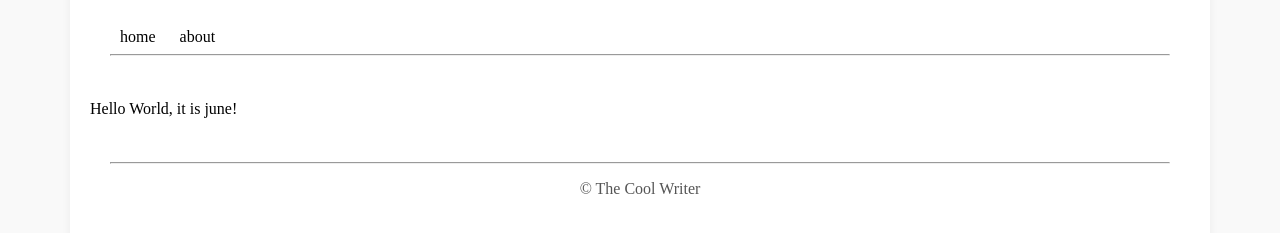
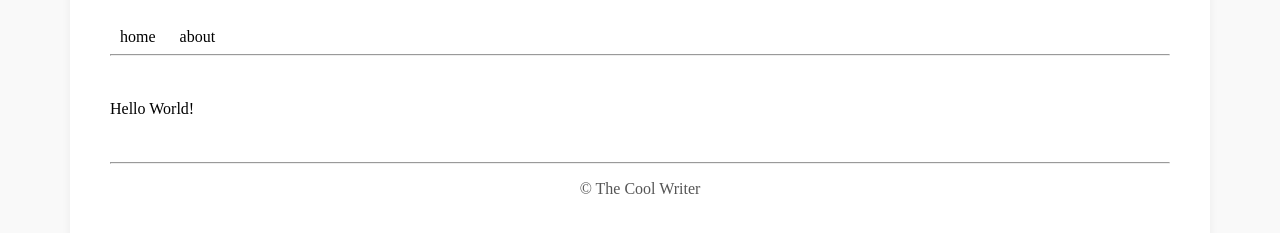
Before and after one commit to mahdikarimi1386339/mahdikarimi1386339.github.io, a Jekyll site: the page built from _posts/2025-06-17-firstPost-post.md, in a window 1280 px wide. Shown: the part 132-365 px from the top of the page. Built offline with Jekyll 4.4.1, drawn with Linux system fonts in a browser that asks for light colours.

Commit message:
get rid of some problems

```diff
--- a/_layouts/default.html
+++ b/_layouts/default.html
@@ -13,8 +13,9 @@
             {% if page.url == "/" %} {% include sidebar.html %} {% endif %}
 
             <div class="container">
-                {% include header.html %} {{ content }} {% include footer.html
-                %}
+                {% include header.html %}
+                <div style="padding: 0 20px 0 20px">{{ content }}</div>
+                {% include footer.html %}
             </div>
         </div>
     </body>
--- a/_posts/2025-06-17-firstPost-post.md
+++ b/_posts/2025-06-17-firstPost-post.md
@@ -3,5 +3,4 @@ layout: default
 title: My First Post
 ---
 
-Hello World,
-it is june!
+Hello World!
--- a/assets/css/style.css
+++ b/assets/css/style.css
@@ -37,6 +37,7 @@ nav a:hover {
     text-decoration: underline;
 }
 /* end of shits */
+
 /* Parent wrapper that centers both sidebar and container together */
 .page-wrapper {
     display: flex;
```
Also changed, not shown: index.md (+1 -0 lines), 3 other files.
